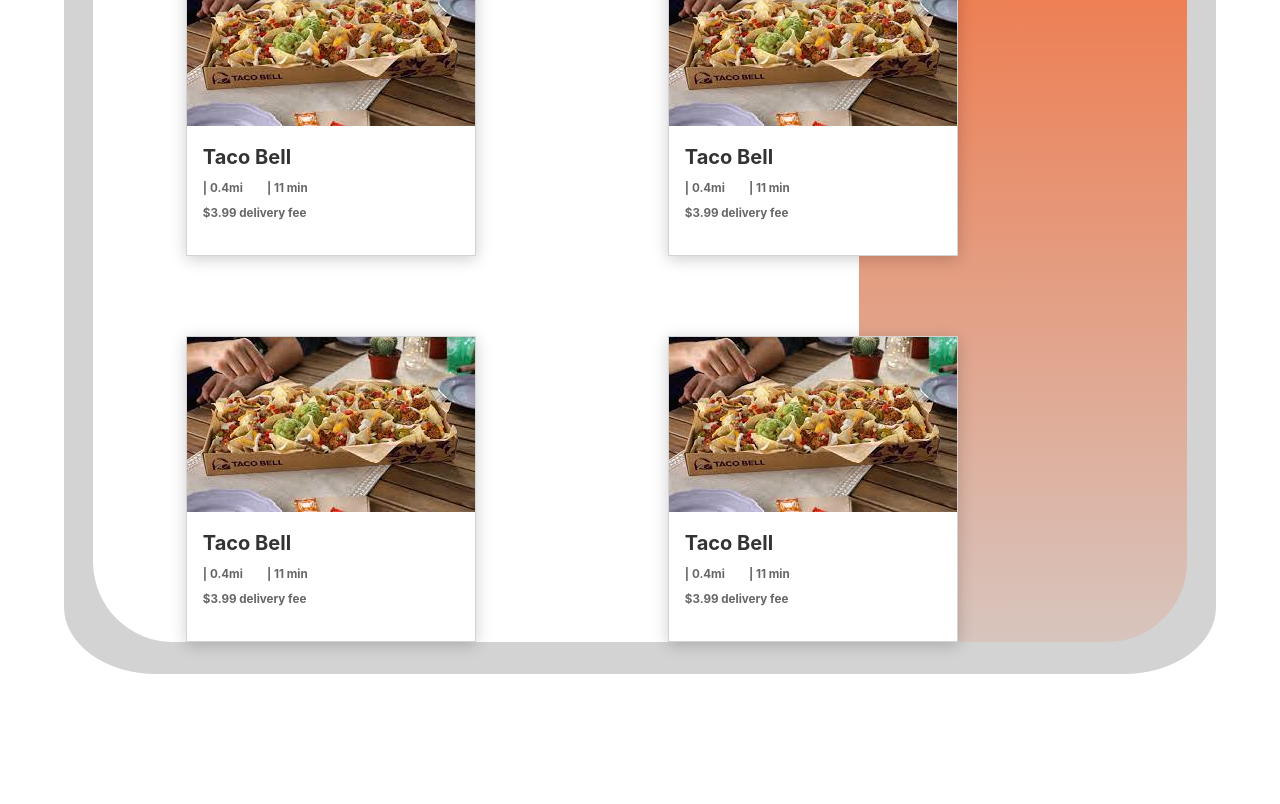
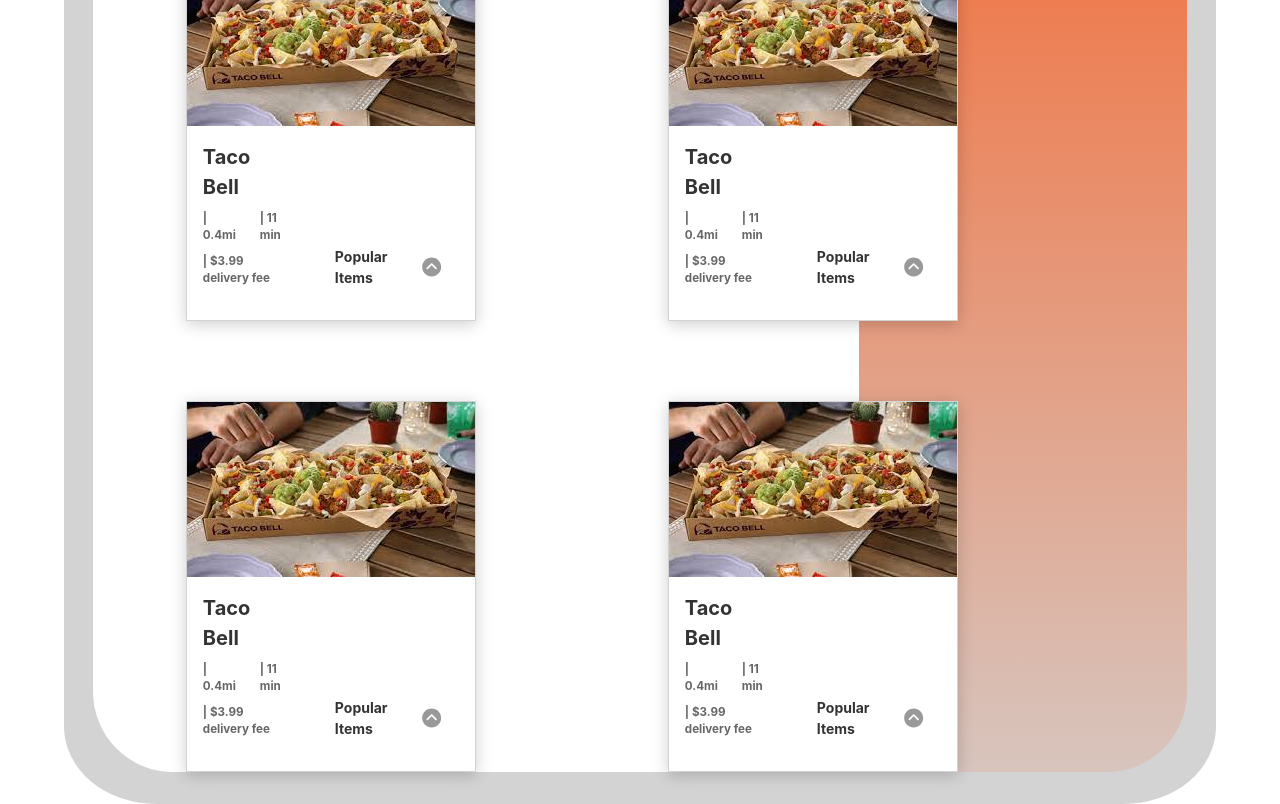
Before and after one commit to Jscorz/React-Food-Delivery-App, a React (Create React App) app: page /shop in a window 1280 px wide. Shown: the part 260-1064 px from the top of the page. Before the commit the page ends 934 px from the top, so only its background shows below. Built offline with nearby package versions, Linux system fonts and the light colour scheme.

Commit message:
added arrow icon and styled/added hover effects

```diff
--- a/src/components/Shop.js
+++ b/src/components/Shop.js
@@ -4,6 +4,7 @@
 import { Link } from 'react-router-dom';
 import FoodOptions from './FoodOptions';
 import tacobell from '../assets/tacobell.png';
+import { IoIosArrowDropupCircle } from 'react-icons/io';
 
 const Shop = () => {
   return (
@@ -17,30 +18,42 @@
                   <div className='img-container'>
                     <img src={tacobell} alt='taco bell' />
                   </div>
+                  <div className='card-info-container'>
                     <div className='text-container'>
                       <h3>Taco Bell</h3>
                       <div className='text-container-second'>
                         <div className='distance-container'>
-                        <h5 className='margin-left'>| 0.4mi </h5>
+                          <h5 className='margin-right'>| 0.4mi </h5>
                           <h5>| 11 min</h5>
                         </div>
-                      <h5>$3.99 delivery fee</h5>
+                        <h5>| $3.99 delivery fee</h5>
                       </div>
+                    </div>
+                    <article className='arrow-container'>
+                      <h4>Popular Items</h4>
+                      <IoIosArrowDropupCircle className='arrow' />
+                    </article>
                   </div>
                 </section>
                 <section className='card-container-2'>
                   <div className='img-container'>
                     <img src={tacobell} alt='taco bell' />
                   </div>
+                  <div className='card-info-container'>
                     <div className='text-container'>
                       <h3>Taco Bell</h3>
                       <div className='text-container-second'>
                         <div className='distance-container'>
-                        <h5 className='margin-left'>| 0.4mi </h5>
+                          <h5 className='margin-right'>| 0.4mi </h5>
                           <h5>| 11 min</h5>
                         </div>
-                      <h5>$3.99 delivery fee</h5>
+                        <h5>| $3.99 delivery fee</h5>
                       </div>
+                    </div>
+                    <article className='arrow-container'>
+                      <h4>Popular Items</h4>
+                      <IoIosArrowDropupCircle className='arrow' />
+                    </article>
                   </div>
                 </section>
               </main>
@@ -49,30 +62,42 @@
                   <div className='img-container'>
                     <img src={tacobell} alt='taco bell' />
                   </div>
+                  <div className='card-info-container'>
                     <div className='text-container'>
                       <h3>Taco Bell</h3>
                       <div className='text-container-second'>
                         <div className='distance-container'>
-                        <h5 className='margin-left'>| 0.4mi </h5>
+                          <h5 className='margin-right'>| 0.4mi </h5>
                           <h5>| 11 min</h5>
                         </div>
-                      <h5>$3.99 delivery fee</h5>
+                        <h5>| $3.99 delivery fee</h5>
                       </div>
+                    </div>
+                    <article className='arrow-container'>
+                      <h4>Popular Items</h4>
+                      <IoIosArrowDropupCircle className='arrow' />
+                    </article>
                   </div>
                 </section>
                 <section className='card-container'>
                   <div className='img-container'>
                     <img src={tacobell} alt='taco bell' />
                   </div>
+                  <div className='card-info-container'>
                     <div className='text-container'>
                       <h3>Taco Bell</h3>
                       <div className='text-container-second'>
                         <div className='distance-container'>
-                        <h5 className='margin-left'>| 0.4mi </h5>
+                          <h5 className='margin-right'>| 0.4mi </h5>
                           <h5>| 11 min</h5>
                         </div>
-                      <h5>$3.99 delivery fee</h5>
+                        <h5>| $3.99 delivery fee</h5>
                       </div>
+                    </div>
+                    <article className='arrow-container'>
+                      <h4>Popular Items</h4>
+                      <IoIosArrowDropupCircle className='arrow' />
+                    </article>
                   </div>
                 </section>
               </main>
@@ -126,7 +151,6 @@
 
   .card-container {
     display: flex;
-    cursor: pointer;
     flex-direction: column;
     background-color: white;
     border: 1px solid lightgrey;
@@ -137,13 +161,17 @@
 
   .card-container-2 {
     display: flex;
-    cursor: pointer;
     flex-direction: column;
     background-color: white;
     border: 1px solid lightgrey;
     margin-top: 10vh;
     margin-left: 15vw;
     box-shadow: 0px 3px 15px rgba(0, 0, 0, 0.2);
+  }
+
+  .card-info-container {
+    display: flex;
+    justify-content: space-between;
   }
 
   img {
@@ -175,7 +203,7 @@
     margin-top: 1vh;
   }
 
-  .margin-left {
+  .margin-right {
     margin-right: 1.5rem;
   }
 
@@ -186,4 +214,25 @@
   h5 {
     color: rgba(0, 0, 0, 0.6);
   }
+
+  .arrow-container {
+    display: flex;
+    align-items: center;
+    padding: 1rem 2rem 2rem 1rem;
+    align-self: flex-end;
+    color: rgba(0, 0, 0, 0.8);
+    cursor: pointer;
+  }
+
+  .arrow {
+    font-size: 2rem;
+    margin-left: 1rem;
+    color: rgba(0, 0, 0, 0.4);
+    transition: all 1s;
+    cursor: pointer;
+
+    &:hover {
+      color: rgba(0, 0, 0, 0.65);
+    }
+  }
 `;
```
Lines whose indentation alone changed are shown as unchanged.
